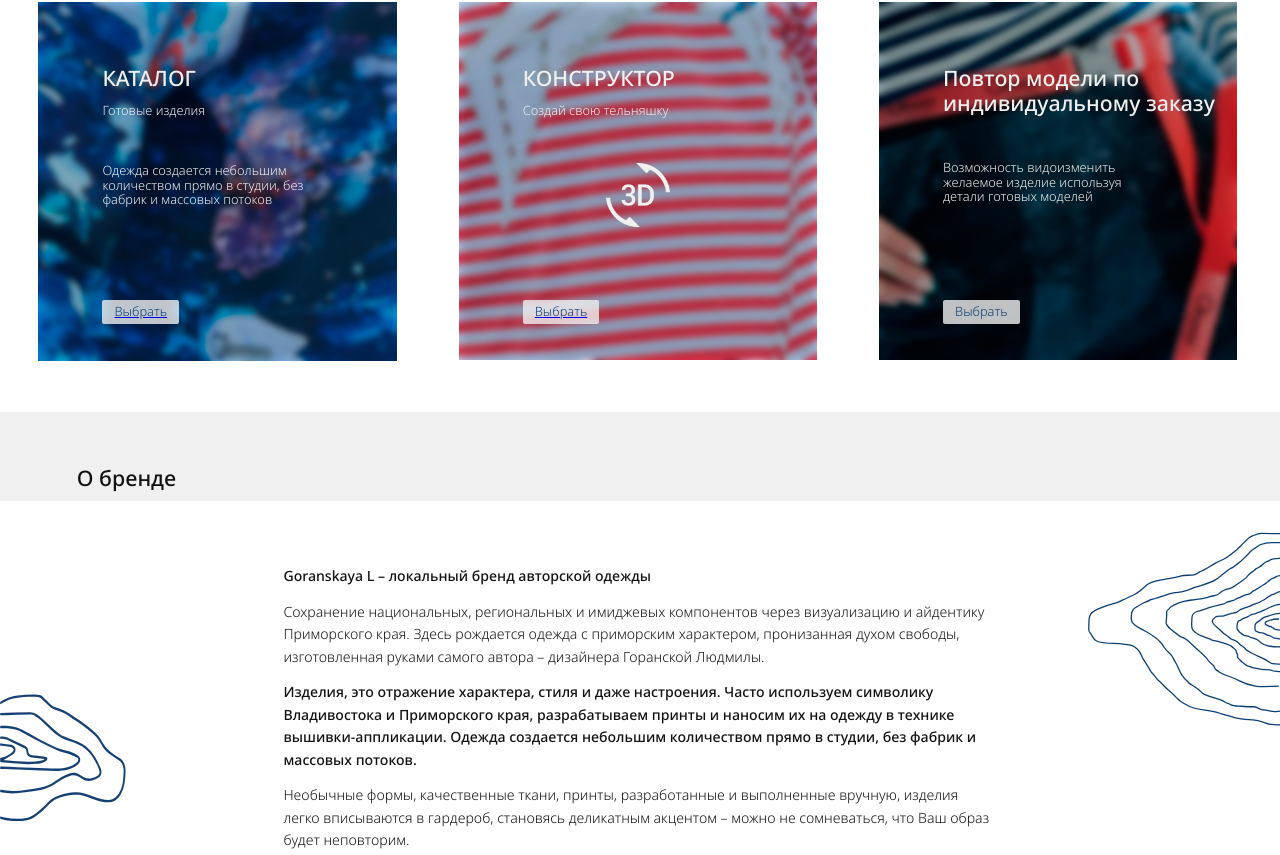
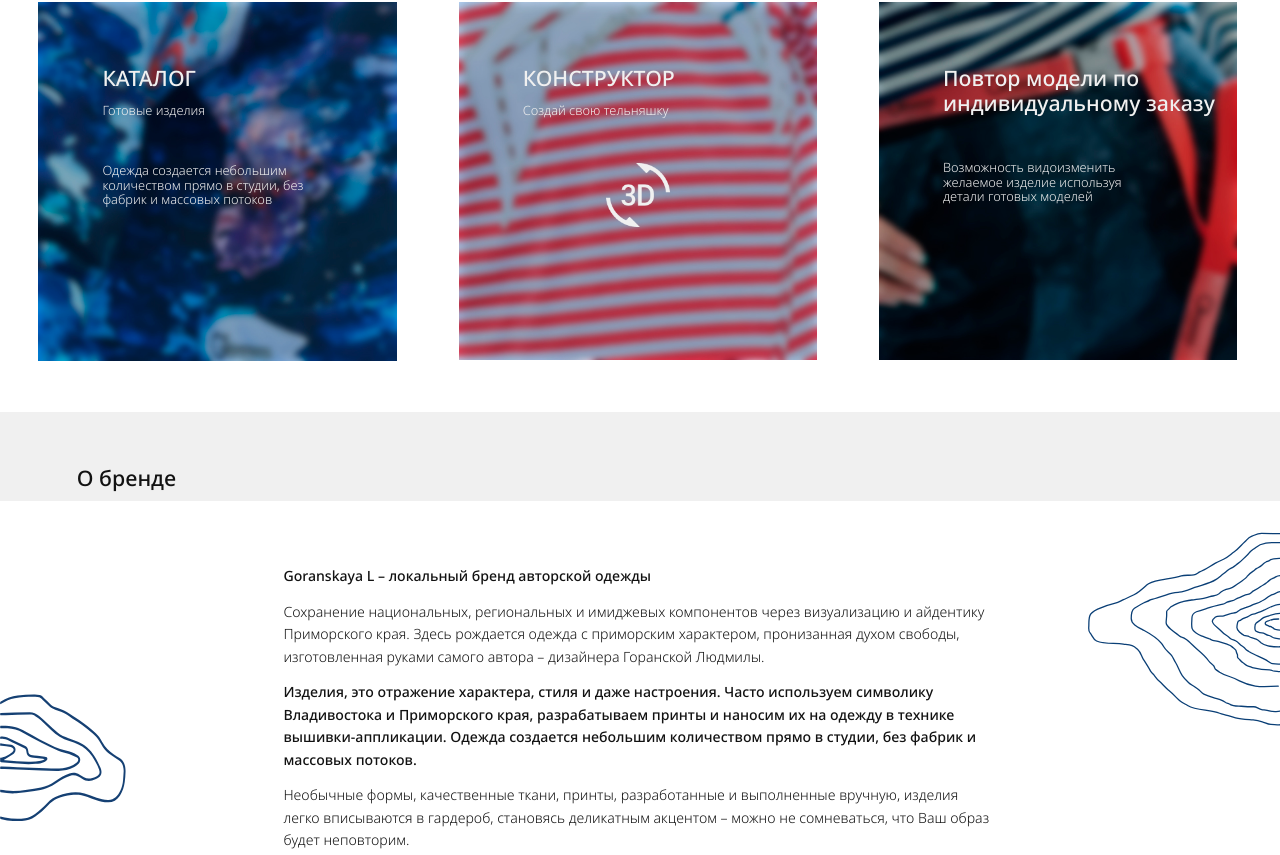
Before and after one commit to DarkShineOne/finalchaika, a plain HTML site: page index.html in a window 1280 px wide. Shown: the part 883-1738 px from the top of the page. Drawn offline with Linux system fonts and the light colour scheme.

Commit message:
Update index.html

```diff
--- a/index.html
+++ b/index.html
@@ -84,42 +84,24 @@
 </div>
 
 
-<!-- никита сделал хуйню -->
+
     <div id=cards class="cards__greed">
 
         <div class="blur" id = "firstblur">
             <p class="text_main">КАТАЛОГ</p>
             <p class="text_dop">Готовые изделия</p>
             <p class="text_op">Одежда создается небольшим количеством прямо в студии, без фабрик и массовых потоков</p>
-
-            <div class="knopka">
-                <a href="/finalchaika/catalogPage.html">
-                    <p class="choose">Выбрать</p>
-                </a>
-            </div>
-
         </div>
 
-        <div class="blur" id = "secondblur">
+        <div class="blur" id = "secondblur" a href="/finalchaika/construct.html">
             <p class="text_main">КОНСТРУКТОР</p>
             <p class="text_dop">Создай свою тельняшку</p>
             <img class="ddd" src="./img/3D.png">
-            <div class="knopka">
-            <a href="/finalchaika/construct.html">
-                <p class="choose">Выбрать</p>
-            </a>
-            </div>
-
         </div>
 
         <div class="blur" id = "thirdblur">
             <p class="text_main">Повтор модели по индивидуальному заказу</p>
             <p class="text_op">Возможность видоизменить желаемое изделие используя детали готовых моделей</p>
-
-            <div class="knopka">
-                <p class="choose">Выбрать</p>
-            </div>
-
         </div>
 
     </div>
```
